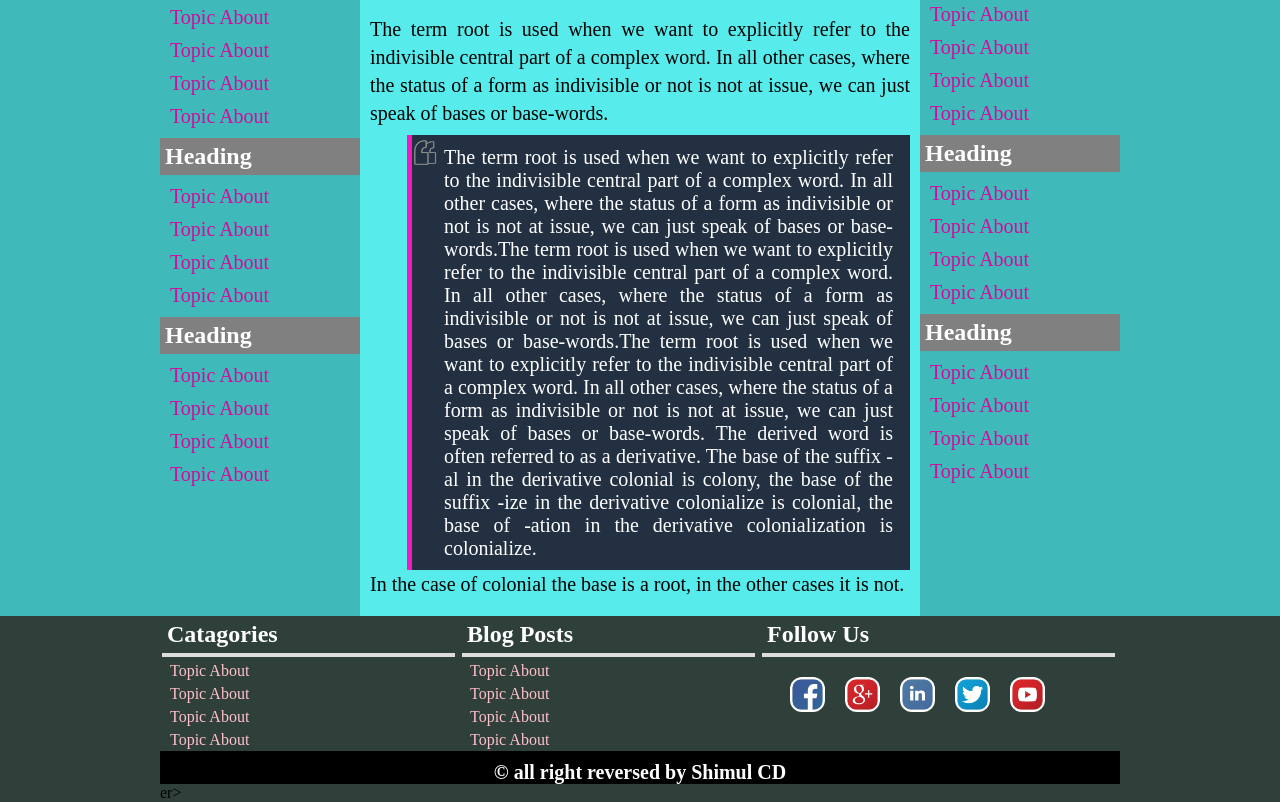
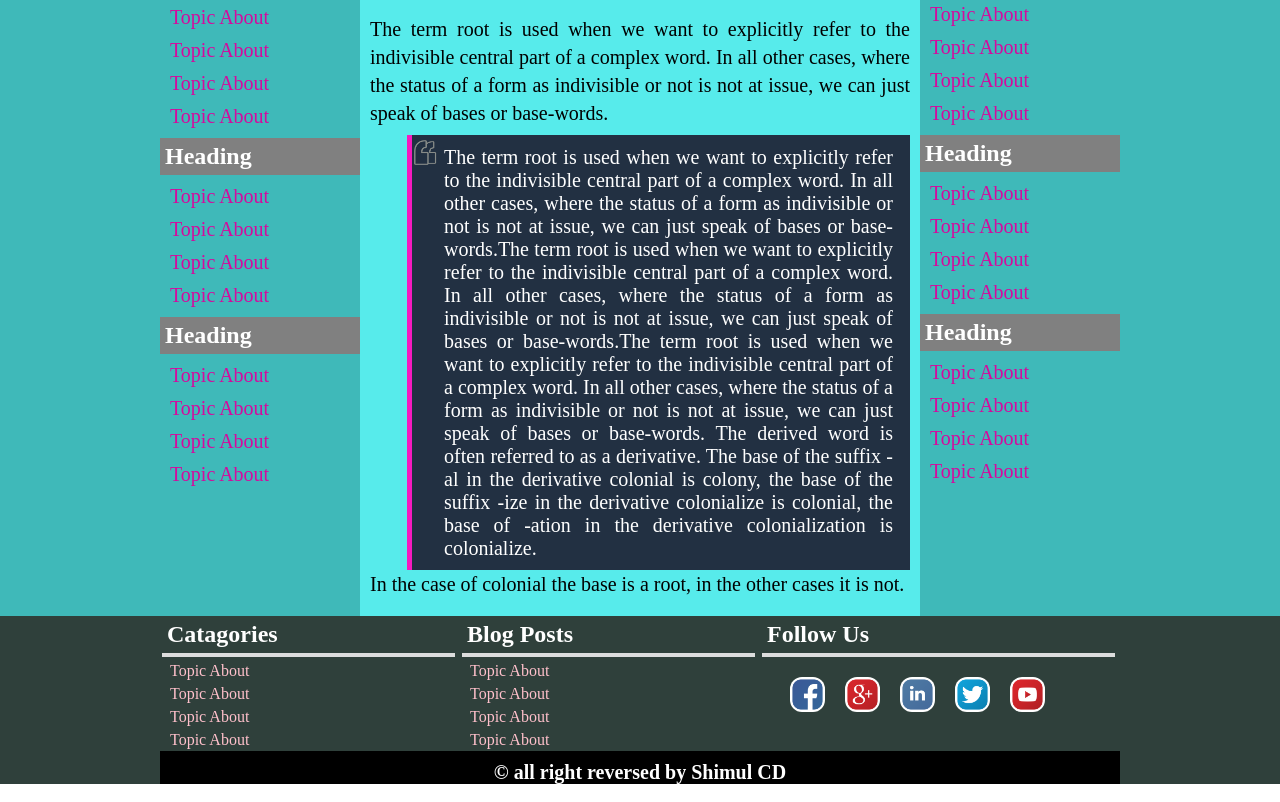
Before and after one commit to itshimul/hobby, a plain HTML site: page index.html in a window 1280 px wide. Shown: the part 726-1528 px from the top of the page. Drawn offline with Linux system fonts and the light colour scheme.

Commit message:
Add files via upload

```diff
--- a/index.html
+++ b/index.html
@@ -207,7 +207,7 @@
 				</div>
 			</div>
 			<p class="copy_right">&copy all right reversed by Shimul CD</p>
-		</<foot></foot>er>
+		</footer>
 	</div>
 </div>
 <script src="jquery-1.11.1.min.js"></script>
```
Also changed, not shown: 1 other file.
